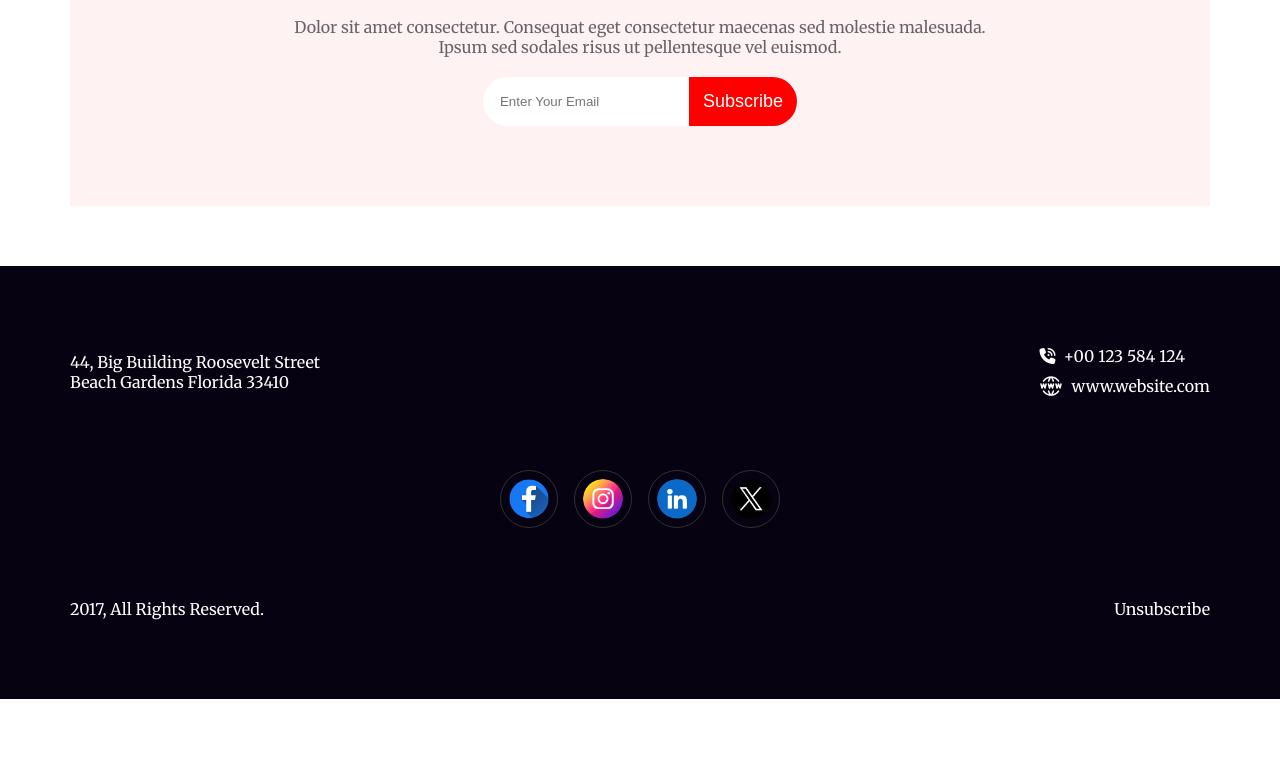
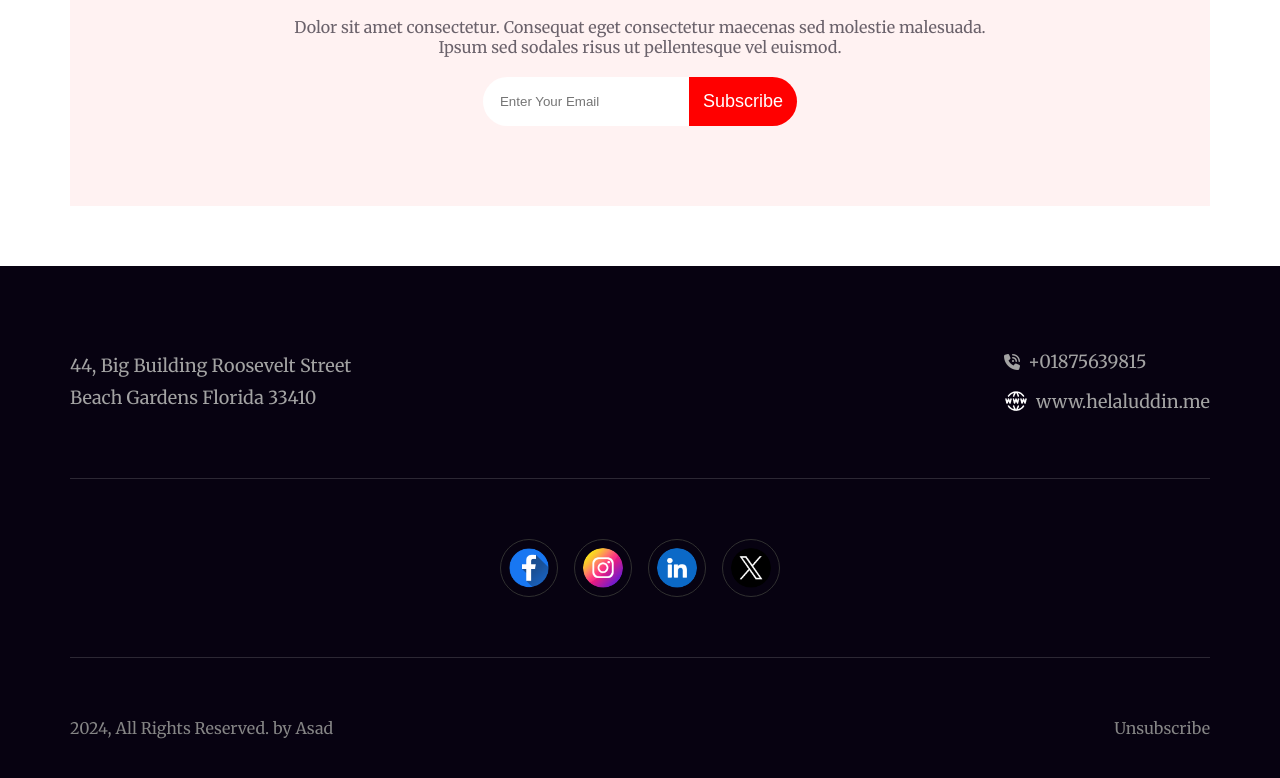
Before and after one commit to helal9380/new-year24, a plain HTML site: page index.html in a window 1280 px wide. Shown: the part 5430-6208 px from the top of the page. Before the commit the page ends 6129 px from the top, so only its background shows below. Drawn offline with Linux system fonts and the light colour scheme.

Commit message:
footer and all of the section added here

```diff
--- a/index.html
+++ b/index.html
@@ -137,23 +137,25 @@
                 <div class="link">
                     <div class="phone">
                         <i class="fa fa-volume-control-phone" aria-hidden="true"></i>
-                    <p>+00 123 584 124</p>
+                    <p>+01875639815</p>
                     </div>
                     <div class="website">
                         <img src="./resources/Website.png" alt="">
-                        <p>www.website.com</p>
+                        <p>www.helaluddin.me</p>
                     </div>
                 </div>
 
             </div>
+            <hr>
             <div class="social-icons">
                 <img src="./resources/Facebook.png" alt="">
                 <img src="./resources/Instagram.png" alt="">
                 <img src="./resources/Linkedin.png" alt="">
                 <img src="./resources/Twitter.png" alt="">
             </div>
+            <hr>
             <div class="copy-right">
-                <p>2017, All Rights Reserved.</p>
+                <p>2024, All Rights Reserved. by Asad</p>
                 <p>Unsubscribe</p>
             </div>
         </div>
--- a/style.css
+++ b/style.css
@@ -378,17 +378,29 @@ span.holy-day {
 .footer-container {
     background-color: rgb(7, 2, 17);
 }
+hr {
+    border: none;
+    margin: 60px auto;
+    width: 1140px;
+    height: 1px;
+    background: rgba(255, 255, 255, 0.15);
 
+}
 .footer-content {
     margin: auto;
     width: 1140px;
-    color: rgb(255, 255, 255);
+    color: rgb(163, 163, 163);
     padding-top: 80px;
     display: flex;
     justify-content: space-between;
     align-items: center;
 }
-
+.footer-content p {
+    font-size: 18px;
+    font-style: normal;
+    font-weight: 500;
+    line-height: 32px;
+}
 .phone {
     margin-bottom: 8px;
     display: flex;
@@ -409,7 +421,7 @@ span.holy-day {
     justify-content: center;
     align-items: center;
     color: rgb(255, 255, 255);
-    padding: 71px;
+    padding: 0px 70px 0px 70px;
 }
 
 .social-icons img {
@@ -430,7 +442,7 @@ span.holy-day {
     display: flex;
     justify-content: space-between;
     align-items: center;
-    color: rgb(255, 255, 255);
+    color: rgb(133, 133, 133);
     padding-bottom: 80px;
     margin: auto;
 }
```
